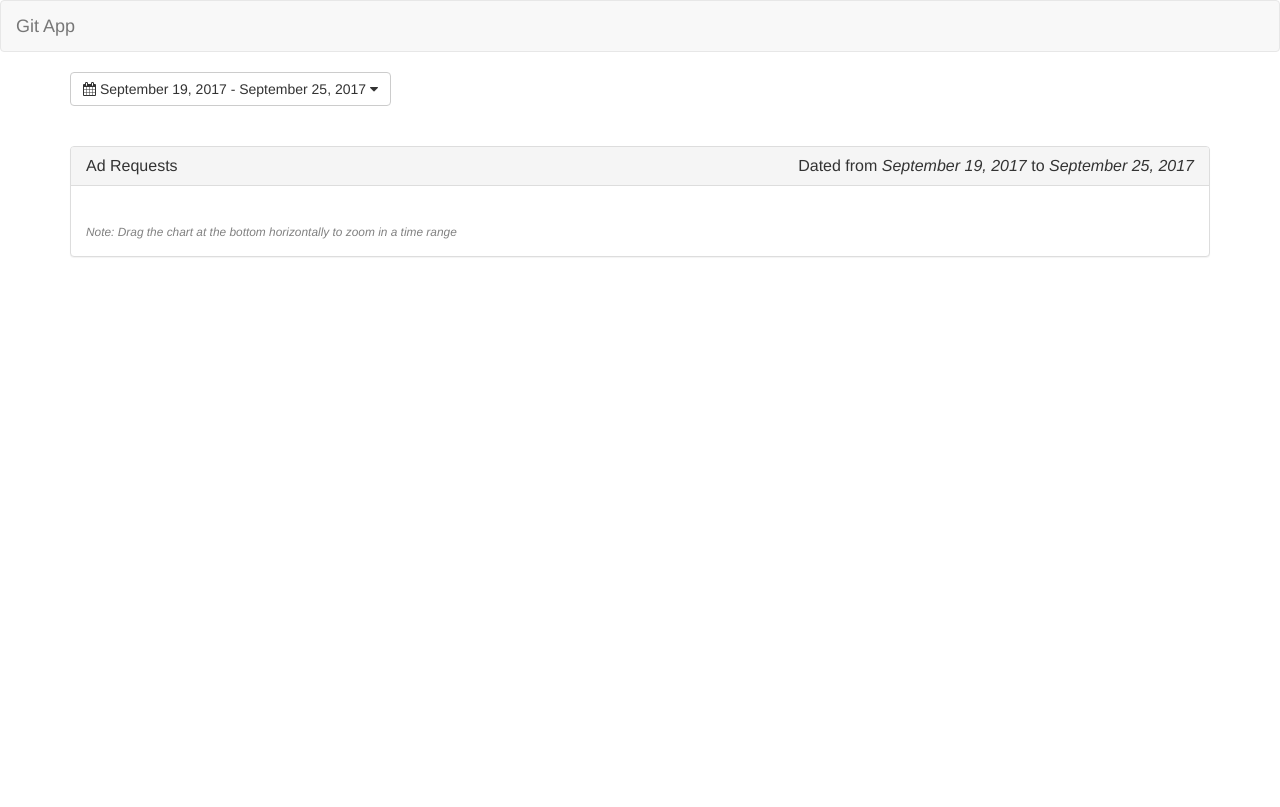
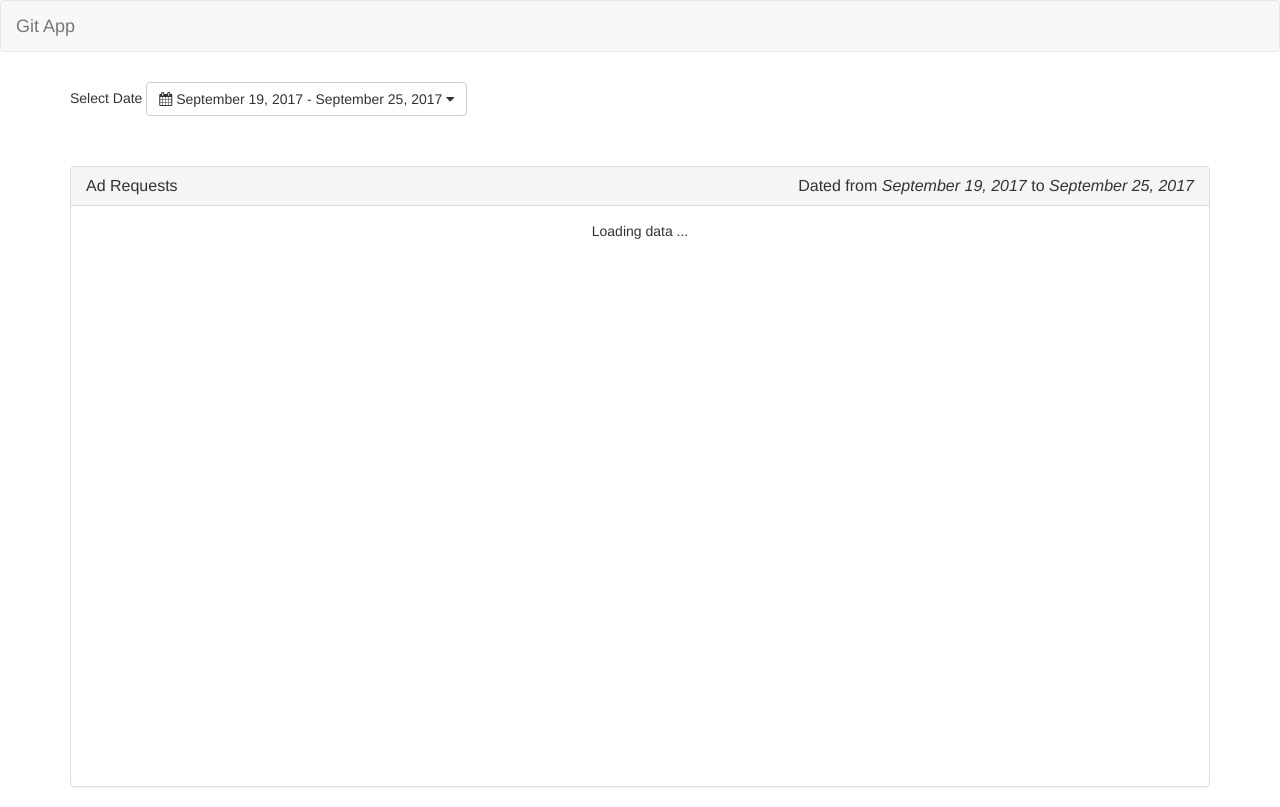
Before and after one commit to rishabhdev/rishabhdev.github.io, a PHP site: page /index.html in a window 1280 px wide. Before the commit the page ends 257 px from the top, so only its background shows below. Run offline with PHP 8.4, Linux system fonts and the light colour scheme.

Commit message:
final commit

```diff
--- a/js/dashboard/dashboard.html
+++ b/js/dashboard/dashboard.html
@@ -13,13 +13,16 @@
             <div class="col col-xs-12">
                 <!--<input date-range-picker class="form-control date-picker" type="text" ng-model="bucket.dateRange" options="dateRangeSelectorOptions" />-->
 
+                <h5>
 
+                Select Date
                 <button class="btn btn-default date-picker" date-range-picker options="dateRangeSelectorOptions" ng-model="bucket.dateRange">
 
                     <span><i class="fa fa-calendar" aria-hidden="true"></i></span>
                     <span> {{bucket.dateRange.startDate|amDateFormat:'LL'}} - {{bucket.dateRange.endDate|amDateFormat:'LL'}} </span>
                     <span><i class="fa fa-caret-down" aria-hidden="true"></i></span>
                 </button>
+                    </h5>
             </div>
 
             </div>
@@ -37,9 +40,30 @@
                         </div>
                     </div>
                     <div class="panel-body">
-                        <timeseries data="data"></timeseries>
-                        <br>
-                        <div><small style="color: gray;"><i>Note: Drag the chart at the bottom horizontally to zoom in a time range</i></small></div>
+                        <div ng-show="!loadingData && data.length && !bucket.apiError">
+                            <timeseries data="data"></timeseries>
+                             <br>
+                            <div><small style="color: gray;"><i>Note: Drag the chart at the bottom horizontally to zoom in a time range</i></small></div>
+                        </div>
+                        <div class="text-center" ng-if="loadingData">
+                          <div class="align-middle chartPlaceHolder">  Loading data ...</div>
+                        </div>
+                        <div class="text-center chartPlaceHolder" ng-if="!data.length && !loadingData && !bucket.apiError">
+
+
+                            Not enough data to show
+                         </div>
+                        <div class="text-center" ng-if="bucket.apiError && !loadingData">
+
+                            <div class="chartPlaceHolder align-middle">
+                            <div class="text-center" style="color:gray">
+                                <i class="fa fa-chain-broken fa-3x" aria-hidden="true"></i>
+                            </div>
+                            <div class="text-center">
+                                    Something not right
+                            </div>
+                                </div>
+                        </div>
                     </div>
                 </div>
             </div>
--- a/styles/styles.css
+++ b/styles/styles.css
@@ -1,3 +1,11 @@
 .dateSelector{
 
 }
+.chartPlaceHolder{
+    min-height: 550px;
+    display: inline-block;
+}
+.align-middle{
+    vertical-align: middle;
+
+}
```
Also changed, not shown: js/dashboard/dashboardCtrl.js (+5 -11 lines), js/directives/timeseries/timeseries.js (+0 -7 lines).
